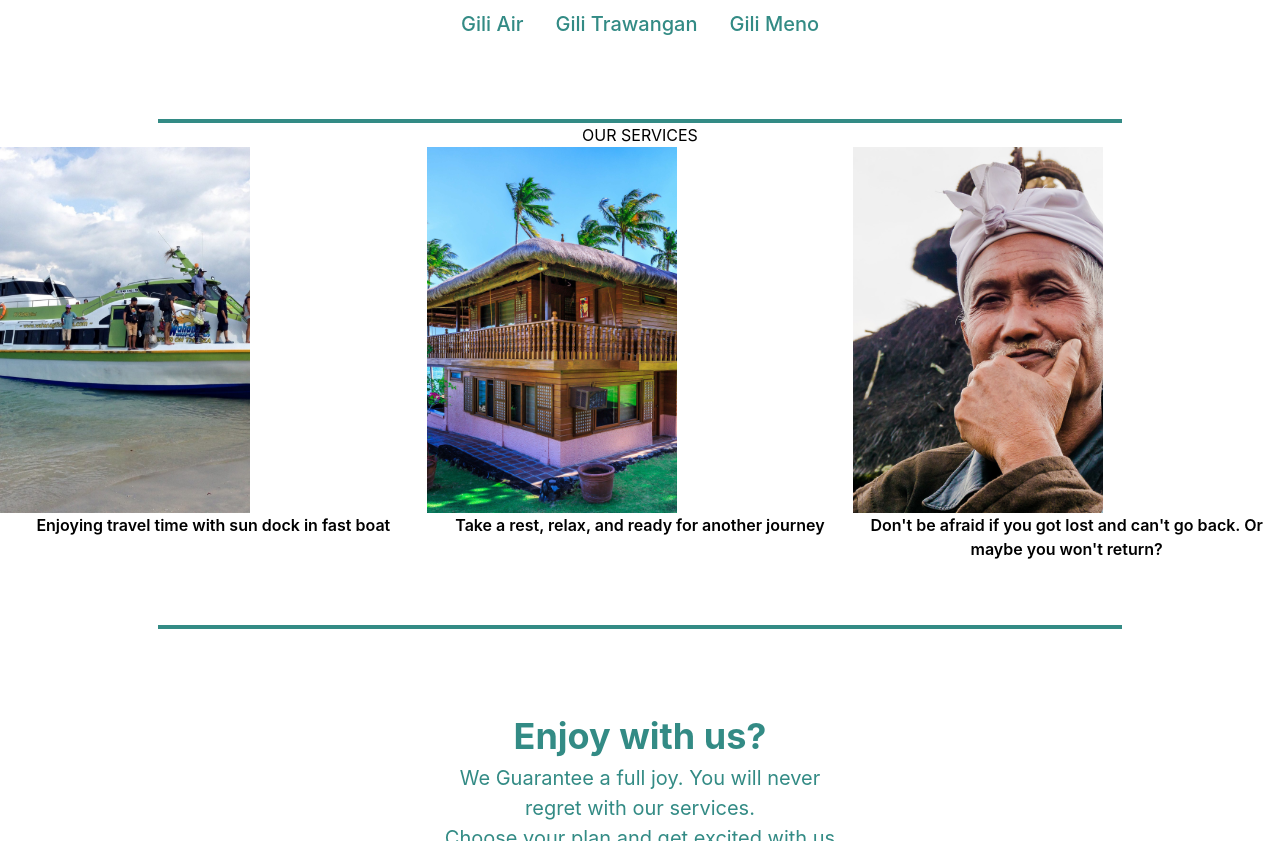
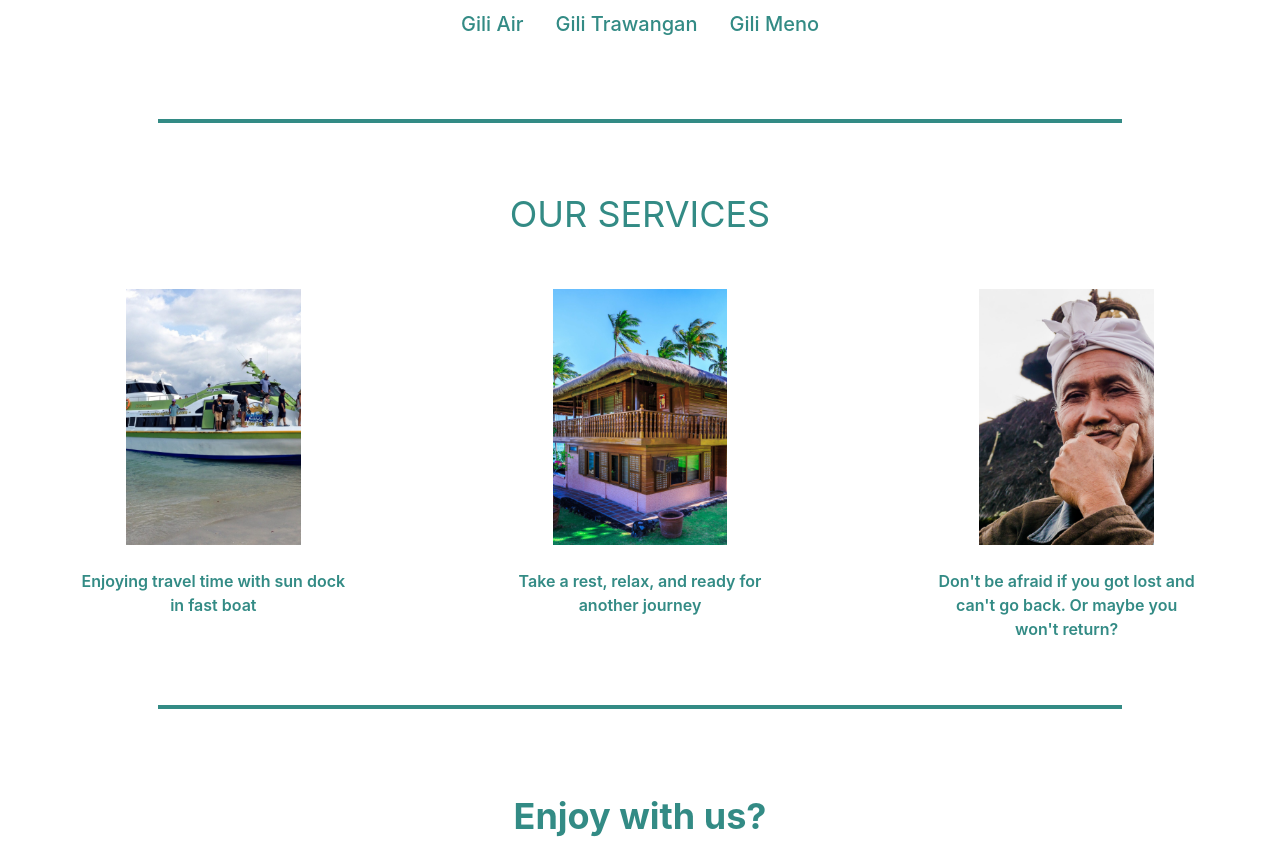
Before and after one commit to HamadaEmpatLima/GiliParadise, a plain HTML site: page index.html in a window 1280 px wide. Shown: the part 520-1361 px from the top of the page. Drawn offline with Linux system fonts and the light colour scheme.

Commit message:
edit main.css

```diff
--- a/css/main.css
+++ b/css/main.css
@@ -1326,3 +1326,41 @@
     border-radius: 0.25rem;
     margin-bottom: 1rem;
   }
+
+  .services-section{
+    text-align: center;
+    flex: 1 1 0%;
+    margin-left: auto;
+    margin-right: auto;
+    margin-bottom: 5rem;
+  }
+
+  .services-section>p{
+    margin-top: 1.5rem;
+    margin-bottom: 1.5rem;
+    margin-top: 4rem;
+    color: #338B85;
+    font-size: 2.25rem;
+  }
+
+  .services{
+    display: flex;
+    font-weight: 600;
+  }
+
+  .service-img{
+    display: flex;
+    justify-content: center;
+    margin-left: auto;
+    margin-right: auto;
+    height: 16rem;
+    width: 14rem;
+    margin-top: 1.5rem;
+    margin-bottom: 1.5rem;
+  }
+
+  .service-capt{
+    padding-left: 5rem;
+    padding-right: 5rem;
+    color: #338B85;
+  }
```
